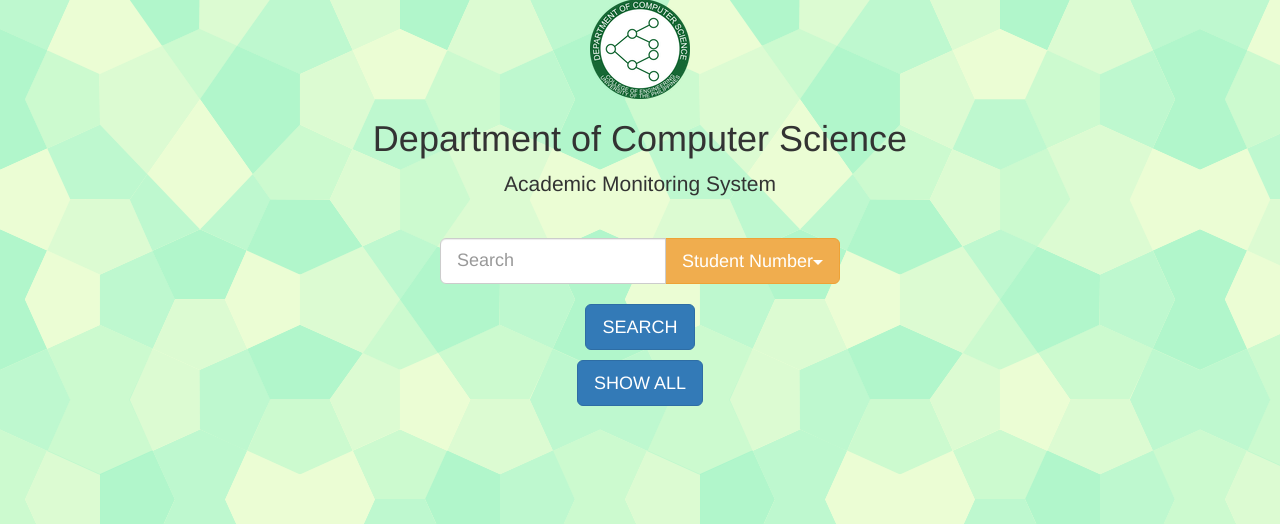
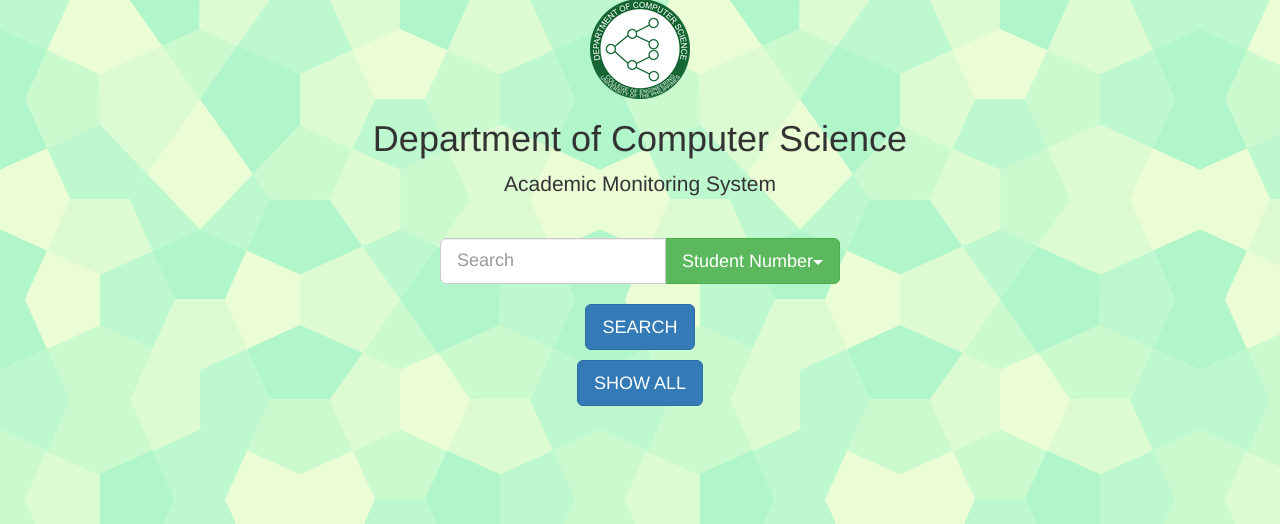
Before and after one commit to lawrean518/AMS, a CodeIgniter app: page / in a window 1280 px wide. Shown: the part 101-625 px from the top of the page. Run offline with CodeIgniter, Linux system fonts and the light colour scheme.

Commit message:
CHANGED COLOR OF DROPDOWN

```diff
--- a/application/views/DCSMSview_default.php
+++ b/application/views/DCSMSview_default.php
@@ -25,7 +25,7 @@
             <div class="input-group" style="width:400px;text-align:center;margin:0 auto;">
             <input class="form-control input-lg" title="Don't worry. We hate spam, and will not share your email with anyone." placeholder="Search" type="text">
               <span class="input-group-btn">
-              <button type="button" class="btn btn-lg btn-warning dropdown-toggle" data-toggle="dropdown">Student Number<span class = "caret"></button>
+              <button type="button" class="btn btn-lg btn-success dropdown-toggle" data-toggle="dropdown">Student Number<span class = "caret"></button>
    				<ul class="dropdown-menu" role="menu">
 		    	<li><a href="#">Student Number</a></li>
 		    	<li><a href="#">Last Name</a></li>
```
